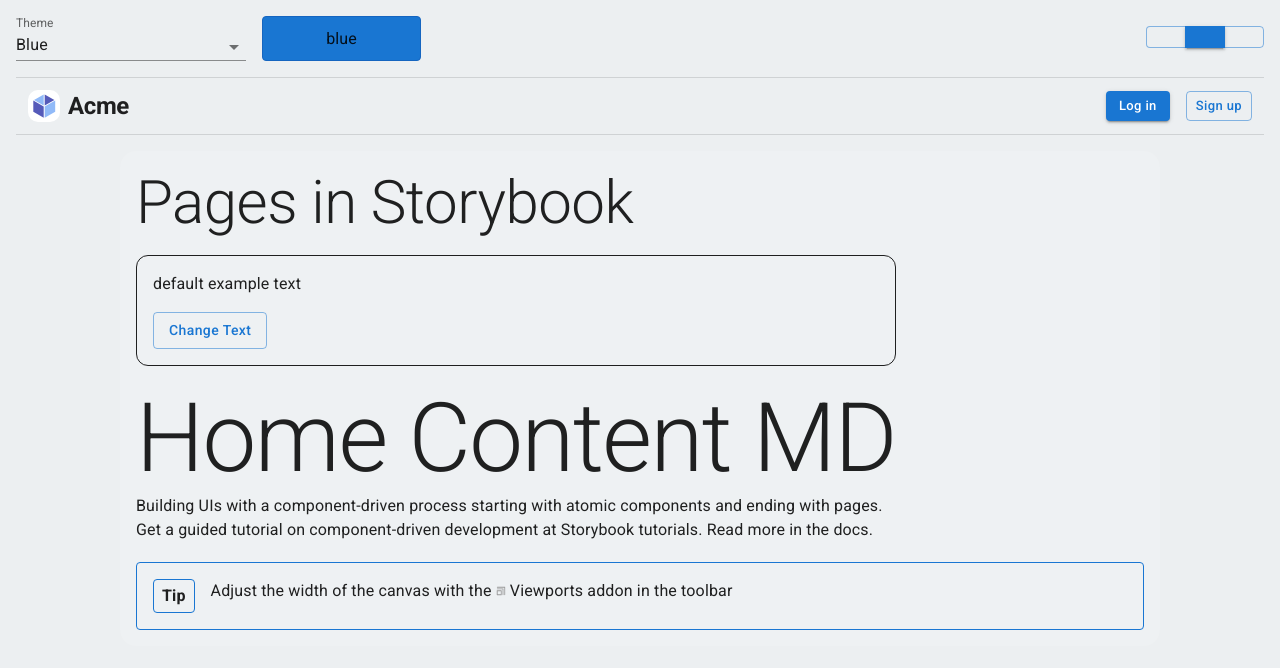
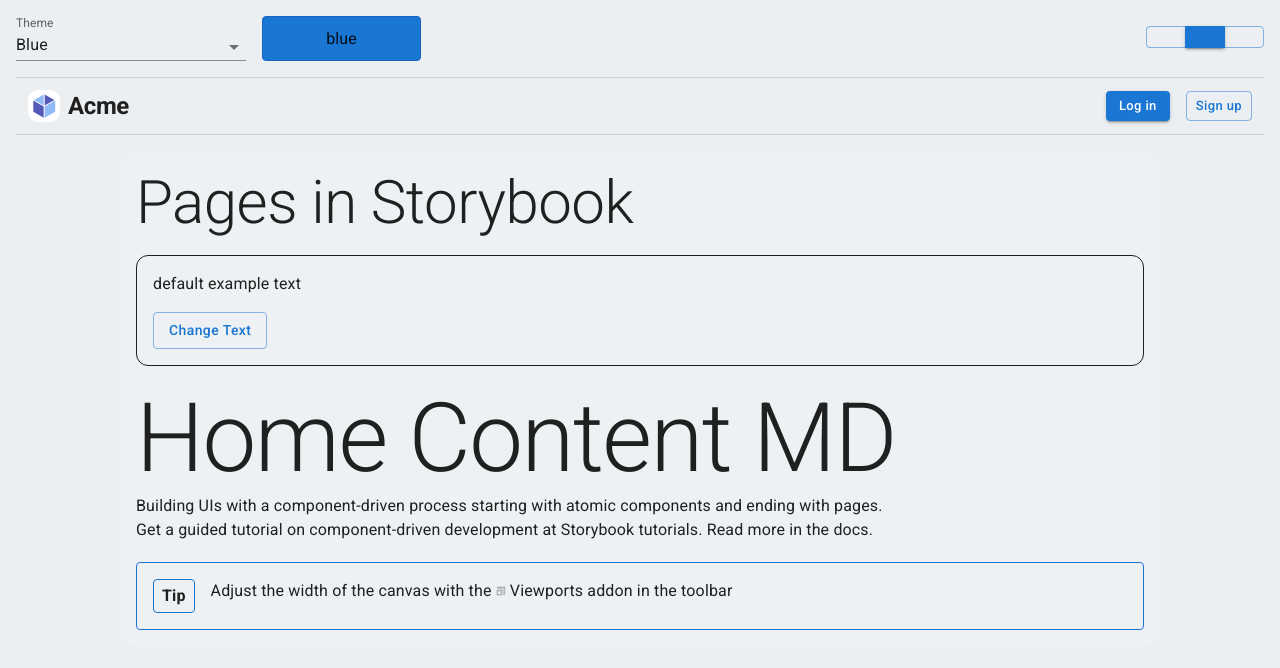
Before and after one commit to anewstead/sb-vitest, a React (Vite) app: page / in a window 1280 px wide. Shown: the top 668 px of the page. Built offline with nearby package versions, Linux system fonts and the light colour scheme; some icons are missing.

Commit message:
grid fix

```diff
--- a/src/components/template/contentPage/ContentPage.tsx
+++ b/src/components/template/contentPage/ContentPage.tsx
@@ -13,7 +13,7 @@ export const ContentPage = (props: IContentPageProps) => {
 
   return (
     <Grid container direction="column" alignItems="center" className="p-4">
-      <Grid className="w-full">
+      <Grid size={12}>
         <Header {...headerProps} />
       </Grid>
 
@@ -25,13 +25,13 @@ export const ContentPage = (props: IContentPageProps) => {
           "bg-[rgb(var(--mui-palette-common-backgroundChannel)/0.1)] "
         )}
       >
-        <Grid className="w-full">
+        <Grid size={12}>
           <h2>{title}</h2>
         </Grid>
 
-        <Grid>{content}</Grid>
+        <Grid size={12}>{content}</Grid>
 
-        <Grid className="w-full">
+        <Grid size={12}>
           <TipBox {...tipBoxProps} />
         </Grid>
       </Grid>
--- a/src/pages/home/Home.tsx
+++ b/src/pages/home/Home.tsx
@@ -1,5 +1,6 @@
 import React from "react";
 
+import { Grid } from "@mui/material";
 import { useTranslation } from "react-i18next";
 
 import viewportIcon from "@src/assets/viewport-icon.svg";
@@ -38,7 +39,8 @@ export const Home = (props: IHomeProps) => {
   );
 
   const pageContent = (
-    <div data-testid="pageContent">
+    <Grid container data-testid="pageContent">
+      <Grid size={12}>
         <ExampleRedux
           buttonLabel={t("home:changeText")}
           exampleText={reduxText}
@@ -46,9 +48,11 @@ export const Home = (props: IHomeProps) => {
             handleChangeText(dispatch);
           }}
         />
-
-      <div data-testid="i18nContent">{i18nContent}</div>
-    </div>
+      </Grid>
+      <Grid size={12} data-testid="i18nContent">
+        {i18nContent}
+      </Grid>
+    </Grid>
   );
 
   return (
```
Lines whose indentation alone changed are shown as unchanged.
